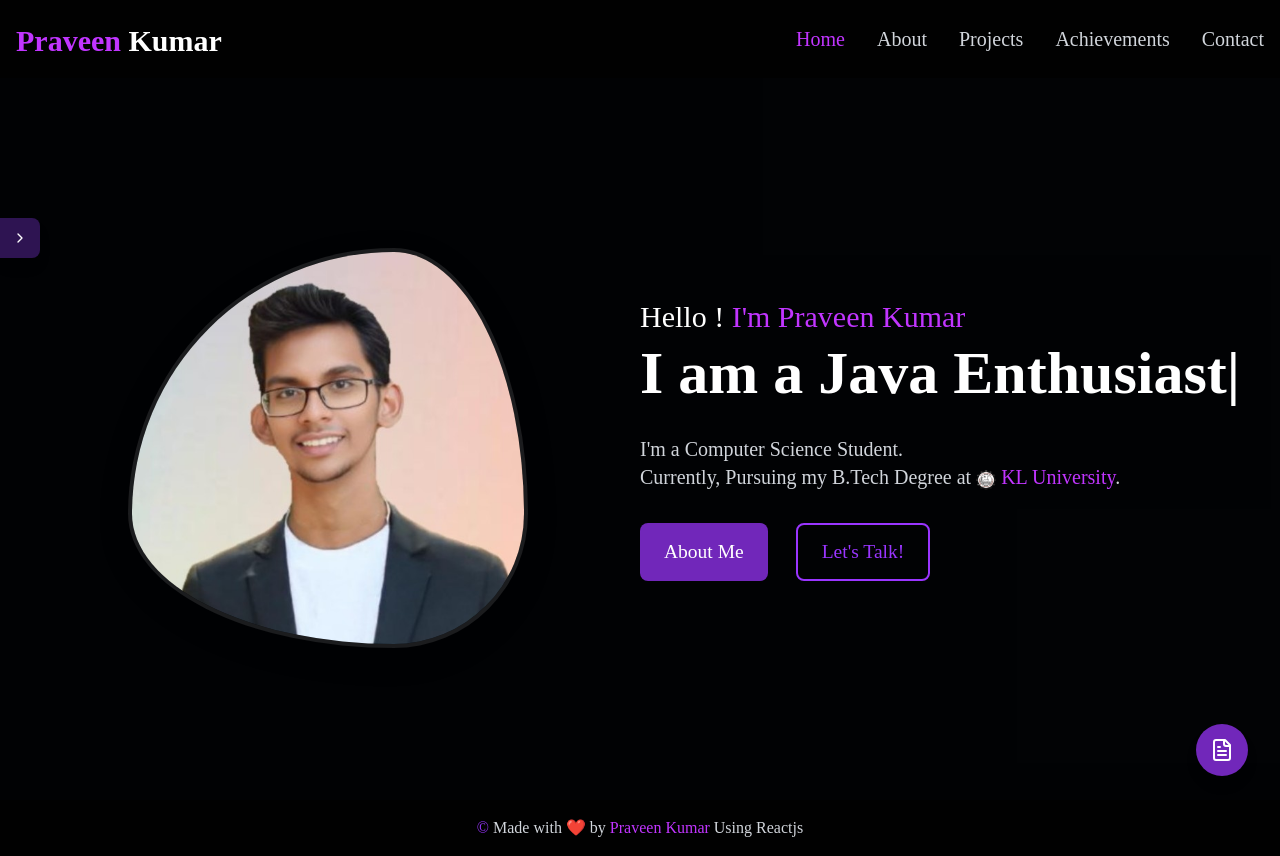
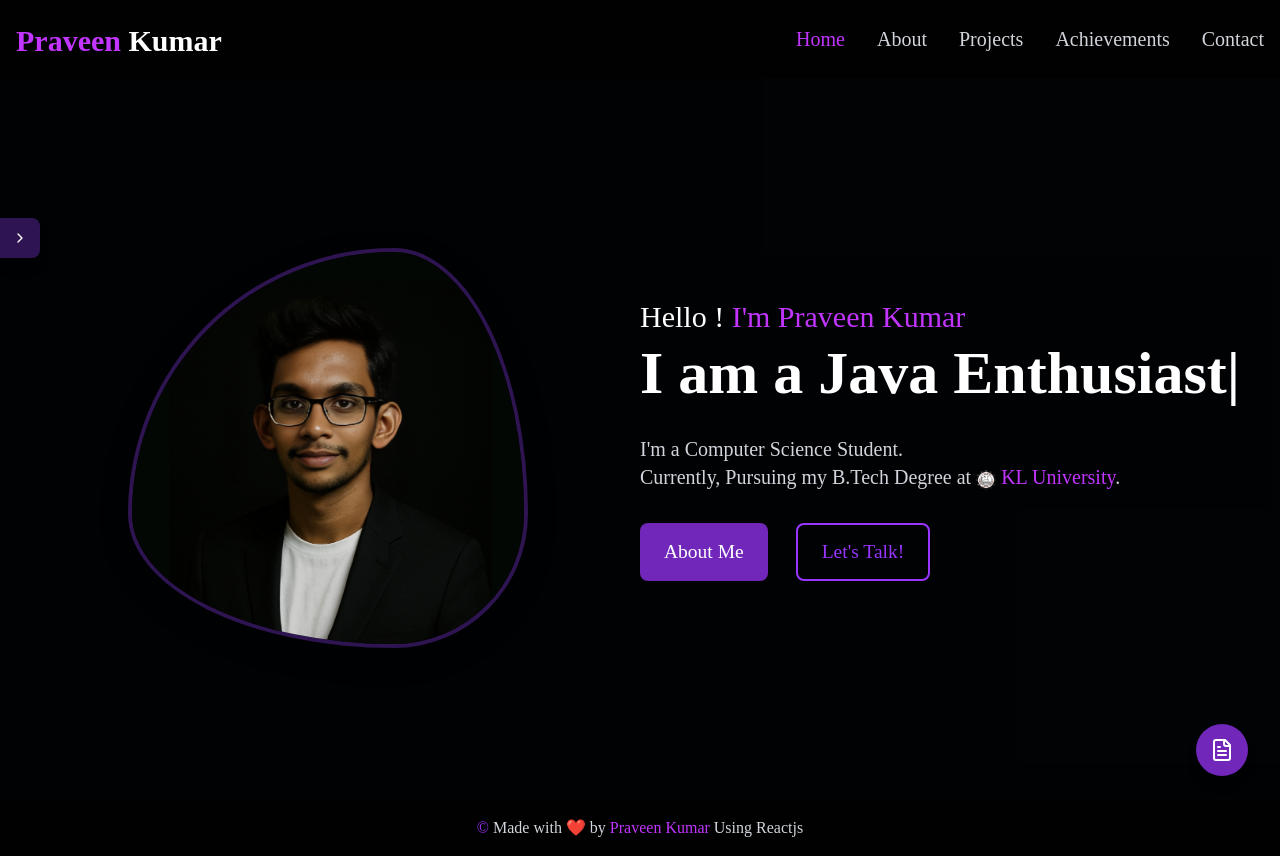
Before and after one commit to avpkn25/PORTFOLIO, a React (Vite) app: page / in a window 1280 px wide. Built offline with nearby package versions, Linux system fonts and the light colour scheme; a web font is replaced by a local one.

Commit message:
changed main image

```diff
--- a/src/pages/Home.jsx
+++ b/src/pages/Home.jsx
@@ -19,11 +19,11 @@ const Home = () => {
         <motion.div
           initial={{ scale: 0.8 }}
           animate={{ scale: 1 }}
-          className="relative z-[1] sm:w-[400px] sm:h-[400px] w-64 h-64 mt-4 mx-auto overflow-hidden border-[4px] border-white/10 shadow-[0_10px_30px_rgba(0,0,0,0.2)] animate-[morphing_10s_infinite]"
+          className="relative z-[1] sm:w-[400px] sm:h-[400px] w-64 h-64 mt-4 mx-auto overflow-hidden border-[4px] border-[#2e1451] shadow-[0_10px_30px_rgba(0,0,0,0.2)] animate-[morphing_10s_infinite]"
           style={{ borderRadius: '30% 70% 70% 30% / 30% 30% 70% 70%' }}
         >
           <img
-            src="/images/main.jpg"
+            src="/images/newimage.png"
             alt="Profile"
             className="w-full h-full object-cover"
           />
```
Also changed, not shown: public/images/newimage.png (added).
